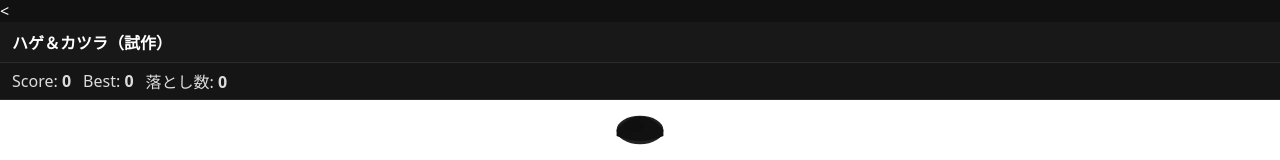
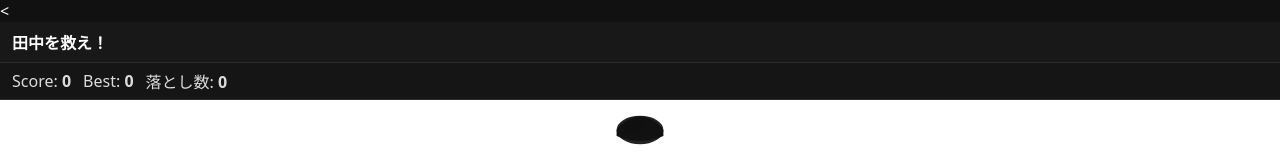
Before and after one commit to taiyosoccer94-dotcom/baldman-game, a plain HTML site: page index.html in a window 1280 px wide. Shown: the top 160 px of the page. Drawn offline with Linux system fonts and the light colour scheme.

Commit message:
Update index.html

```diff
--- a/index.html
+++ b/index.html
@@ -19,7 +19,7 @@
 </head>
 <body>
 <div id="wrap">
-  <header>ハゲ＆カツラ（試作）</header>
+  <header>田中を救え！</header>
   <div id="hud">
     <span>Score: <b id="score">0</b></span>
     <span>Best: <b id="best">0</b></span>
```
